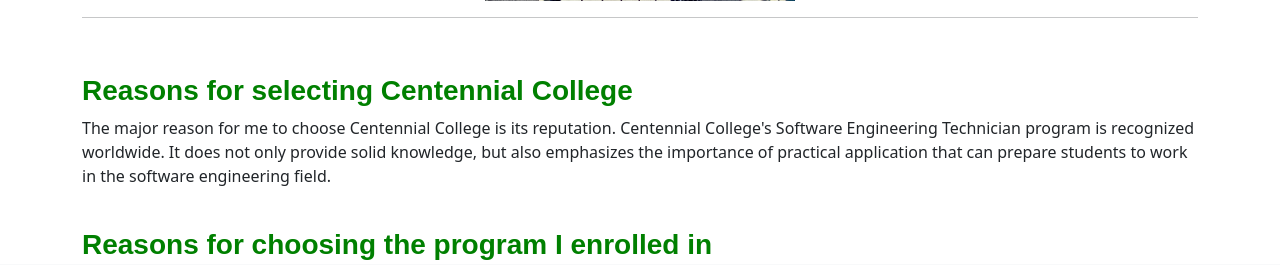
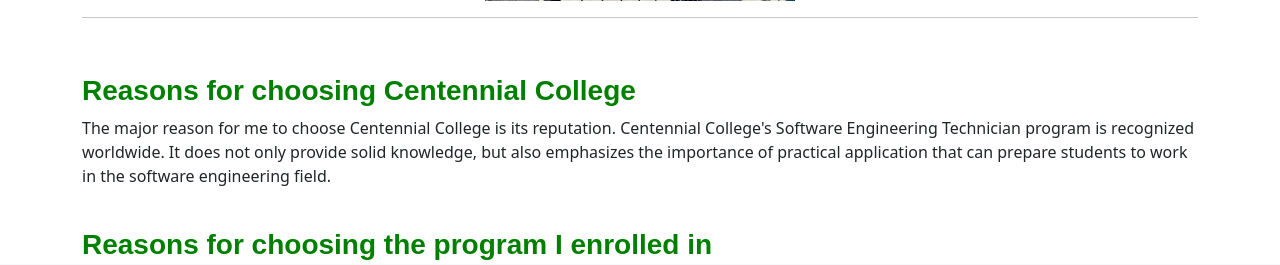
Before and after one commit to lkysammi/express-generator-app, a Node server app: page /aboutme in a window 1280 px wide. Shown: the part 477-742 px from the top of the page. Run offline with Node 20, Linux system fonts and the light colour scheme; some libraries are stand-ins or nearby versions.

Commit message:
Update aboutme

```diff
--- a/views/aboutme.ejs
+++ b/views/aboutme.ejs
@@ -9,13 +9,13 @@
   </p>
   <center>
     <a href="resume.pdf">Download Resume</a><br><br>
-    <img src="myimage.jpg" alt=myimage width="310" height="230">
+    <img src="../public/images/myimage.jpg" alt=myimage width="310" height="230">
 </center>
 
     <hr width="100%" color=grey size="3">
     <br>
     <p>
-        <h3 style="color:green;"><b>Reasons for selecting Centennial College</b></h3>
+        <h3 style="color:green;"><b>Reasons for choosing Centennial College</b></h3>
         The major reason for me to choose Centennial College is its reputation. Centennial College's Software Engineering Technician program is recognized worldwide. It does not only provide solid knowledge, but also emphasizes the importance of practical application that can prepare students to work in the software engineering field.<br><br>
     </p>
 
```
